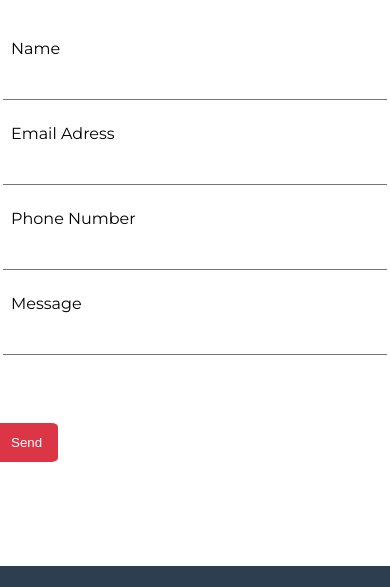
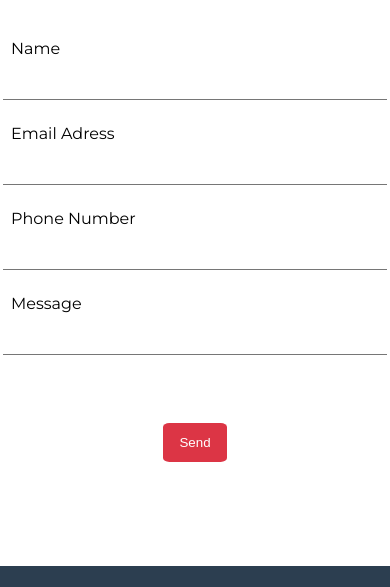
Before and after one commit to lalalandcloud/Responsive1, a plain HTML site: page index.html in a window 390 px wide. Shown: the part 960-1547 px from the top of the page. Drawn offline with Linux system fonts and the light colour scheme.

Commit message:
ResponsiveSection4

```diff
--- a/style/style.css
+++ b/style/style.css
@@ -300,4 +300,10 @@ footer i{
         padding: 0;
         justify-self:center;
     }
+
+
+    section:nth-of-type(4)>div>div{
+        display: flex;
+        align-self:center;
+    }
 }
```
